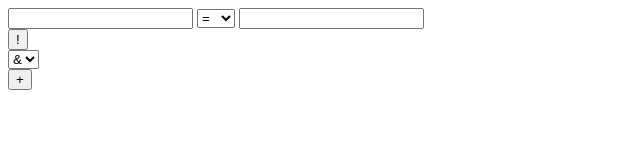
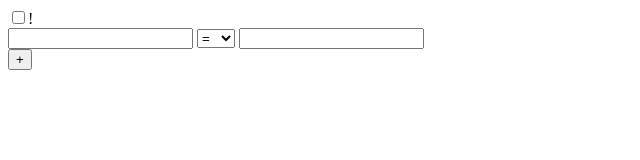
Before and after one commit to oxy-development/simple-ldap, a plain HTML site: page html/ldap-gui.html in a window 1280 px wide. Shown: the whole page, without its empty margins (0-640 px from the left). Drawn offline with nearby package versions, Linux system fonts and the light colour scheme.

Commit message:
added jQuery and some initial code

```diff
--- a/html/ldap-gui.html
+++ b/html/ldap-gui.html
@@ -2,12 +2,47 @@
 <html lang="en">
 
   <head>
+
     <meta charset="UTF-8">
     <title>LDAP query generator</title>
+
+    <script
+      src="http://code.jquery.com/jquery-2.2.2.min.js"
+      integrity="sha256-36cp2Co+/62rEAAYHLmRCPIych47CvdM+uTBJwSzWjI="
+      crossorigin="anonymous">
+    </script>
     <script src="https://raw.githubusercontent.com/oxy-development/simple-ldap/master/js/ldap.js"></script>
+
+    <style media="screen">
+
+      #ldap-elements {
+        display: none;
+      }
+
+    </style>
+
+    <script type="text/javascript">
+      $(document).ready(function() {
+
+        function elem(s) {
+          return $('#ldap-elements ' + s).clone();
+        }
+
+        function appendSingle(sel) {
+          sel.append(elem('.filter-single').append(elem('.filter')).append(elem('.add-filter')));
+        }
+
+        appendSingle($('.block'));
+
+      });
+    </script>
   </head>
 
   <body>
+
+    <div class="block">
+
+    </div>
 
     <div id="ldap-elements">
       <div class="filter">
@@ -24,7 +59,7 @@
         <input type="text" class="value" />
       </div>
       <div class="filter-single">
-        <button class="cond-not">!</button>
+        <input type="checkbox" class="cond-not" />!
       </div>
       <div class="filter-list">
         <select class="cond-type">
```
